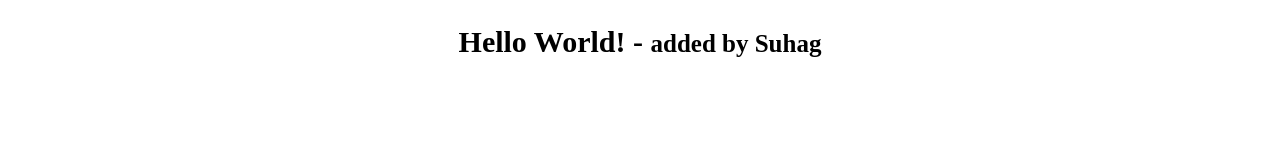
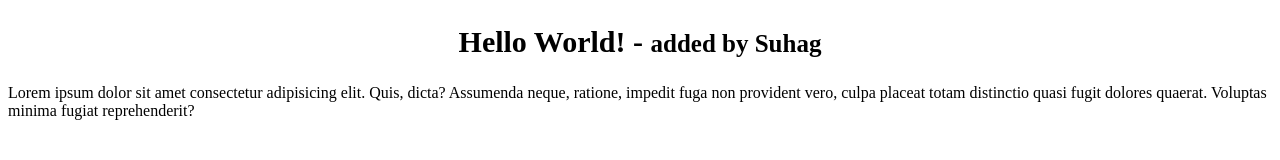
Before and after one commit to sanjidaKabirSrity/test-project, a plain HTML site: page index.html in a window 1280 px wide. Drawn offline with Linux system fonts and the light colour scheme.

Commit message:
2nd commit a

```diff
--- a/index.html
+++ b/index.html
@@ -10,5 +10,11 @@
     <h2 style="text-align: center; font-size: 30px">
       Hello World! - <small>added by Suhag</small>
     </h2>
+    <p>
+      Lorem ipsum dolor sit amet consectetur adipisicing elit. Quis, dicta?
+      Assumenda neque, ratione, impedit fuga non provident vero, culpa placeat
+      totam distinctio quasi fugit dolores quaerat. Voluptas minima fugiat
+      reprehenderit?
+    </p>
   </body>
 </html>
```
